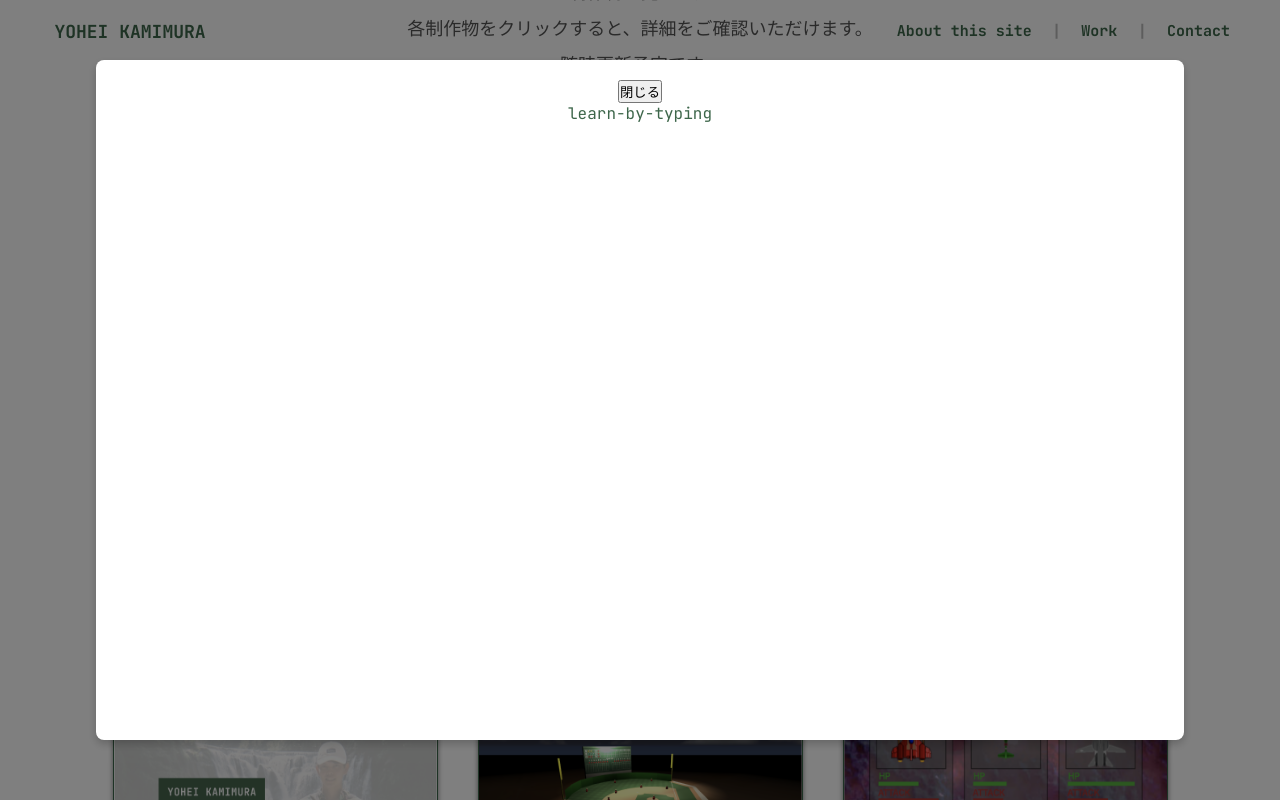
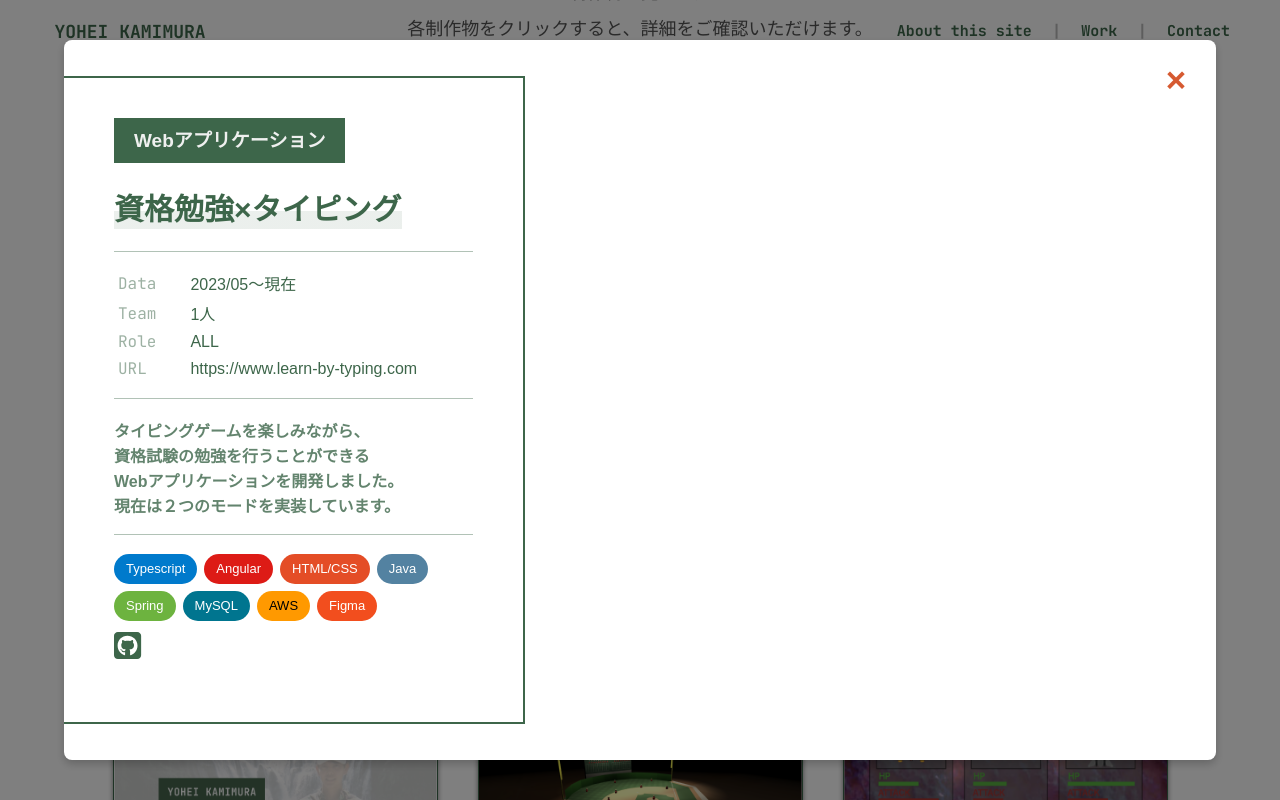
Before and after one commit to oh-my-kamimura/my-engineer-portfolio, a Next.js app: page / in a window 1280 px wide. Both pictures are taken after a click on the button 275 px from the left and 2469 px from the top of the page. Shown: the part 2069-2869 px from the top of the page. Built offline with nearby package versions, Linux system fonts and the light colour scheme; a web font is replaced by a local one.

Commit message:
add: モーダルの左側を作成

```diff
--- a/src/app/components/Work.tsx
+++ b/src/app/components/Work.tsx
@@ -39,7 +39,7 @@ export default function Work() {
 						id: "schedule-matching-app",
 						imageSrc: "schedule-matching-app.png",
 						title: "日程調整アプリ「ラク調」",
-						platform: "モバイルアプリ（iPhone × android）【開発中】",
+						platform: "モバイルアプリ【開発中】",
 						usedService: ["Typescript", "ReactNative", "Firebase", "Figma"],
 						description: "友人との日程調整をストレスフリーにする¥nモバイルアプリを開発しました。¥n友人同士の遊びの掲示板や、カレンダーに¥n基づいた回答機能などを備えています。",
 						githubUrl: "https://github.com/oh-my-kamimura/schedule-matching-app"
--- a/src/app/components/WorkCard.tsx
+++ b/src/app/components/WorkCard.tsx
@@ -8,30 +8,13 @@ import { useState } from "react";
 
 import Modal from "./WorkModal";
 import { WorkType } from "../types/work";
+import serviceColorMap from "../types/colorMap";
 
 
 export default function WorkCard(props: {work: WorkType}) {
 	const [isModalOpen, setModalOpen] = useState(false);
 	const handleButtonClick = () => {
 		setModalOpen(true);
-	};
-
-	type ColorMap = { [key: string]: [backgroundColor: string, fontColor: string]; };
-	const serviceColorMap: ColorMap = {
-		"HTML/CSS": ["#E44D26", "white"],
-		Typescript: ["#007ACC", "white"],
-		Angular: ["#DD1B16", "white"],
-		Java: ["#5382A1", "white"],
-		Spring: ["#6DB33F", "white"],
-		AWS: ["#FF9900", "black"],
-		Figma: ["#F24E1E", "white"],
-		Javascript: ["#F7DF1E", "black"],
-		Firebase: ["#FFCA28", "black"],
-		ReactNative: ["#20232A", "#61DAFB"],
-		MySQL: ["#00758F", "white"],
-		"Next.js": ["#444444", "white"],
-		"C#": ["#68217A", "white"],
-		"Unity": ["#444444", "white"],
 	};
 
 	return (
@@ -78,7 +61,7 @@ export default function WorkCard(props: {work: WorkType}) {
 						))}
 					</div>
 					{props.work.githubUrl ? (
-						<a href={props.work.githubUrl} className={styles.github}>
+						<a href={props.work.githubUrl} className={styles.github} target="_blank">
 							<FontAwesomeIcon icon={faSquareGithub} />
 						</a>
 					) : (
--- a/src/app/components/WorkModal.tsx
+++ b/src/app/components/WorkModal.tsx
@@ -1,6 +1,11 @@
 import React from "react";
+import { FontAwesomeIcon } from "@fortawesome/react-fontawesome";
+import { faSquareGithub } from '@fortawesome/free-brands-svg-icons';
+
 import styles from "../../styles/WorkModal.module.scss";
 import { WorkType } from "../types/work";
+import serviceColorMap from "../types/colorMap";
+
 
 export default function Modal(props: {isOpen: boolean, onClose: () => void, content: WorkType }) {
 	if (!props.isOpen) return null;
@@ -8,9 +13,73 @@ export default function Modal(props: {isOpen: boolean, onClose: () => void, cont
 	return (
 		<div className={styles.modalOverlay} onClick={props.onClose}>
 			<div className={styles.modalContent} onClick={(e) => e.stopPropagation()}>
-				<button className={styles.closeButton} onClick={props.onClose}>閉じる</button>
+				<button className={styles.closeButton} onClick={props.onClose}>×</button>
 				<div className={styles.leftContainer}>
-					{props.content.id}
+					<div className={styles.platform}>
+						{props.content.platform}
+					</div>
+					<h3 className={styles.title}>
+						{props.content.title}
+					</h3>
+					<div className={styles.divideLine}/>
+					<table>
+						<tbody>
+							<tr>
+								<td className={styles.firstColumn}>Data</td>
+								<td className={styles.secondColumn}>2023/05〜現在</td>
+							</tr>
+							<tr>
+								<td className={styles.firstColumn}>Team</td>
+								<td className={styles.secondColumn}>1人</td>
+							</tr>
+							<tr>
+								<td className={styles.firstColumn}>Role</td>
+								<td className={styles.secondColumn}>ALL</td>
+							</tr>
+							<tr>
+								<td className={styles.firstColumn}>URL</td>
+								<td className={styles.secondColumn}>
+									<a href="https://www.learn-by-typing.com" target="_blank">
+										https://www.learn-by-typing.com
+									</a>
+								</td>
+							</tr>
+						</tbody>
+					</table>
+					<div className={styles.divideLine}/>
+					<div className={styles.description}>
+						{props.content.description.split("¥n").map((line, index) => (
+							<React.Fragment key={index}>
+								{line}
+								<br />
+							</React.Fragment>
+						))}
+					</div>
+					<div className={styles.divideLine}/>
+					<div className={styles.serviceFrame}>
+						{props.content.usedService.map((service, index) => {
+							const [backgroundColor, fontColor] = serviceColorMap[service];
+							return (
+								<div
+									key={index}
+									className={styles.serviceElement}
+									style={{
+										backgroundColor: backgroundColor,
+										color: fontColor,
+									}}
+								>
+									{service}
+								</div>
+							)
+						})}
+					</div>
+					{props.content.githubUrl ? (
+						<a href={props.content.githubUrl} className={styles.github} target="_blank">
+							<FontAwesomeIcon icon={faSquareGithub} />
+						</a>
+					) : (
+						<></>
+					)}
 				</div>
 			</div>
 		</div>
--- a/src/app/globals.css
+++ b/src/app/globals.css
@@ -1,6 +1,7 @@
 :root {
   --background: #EFF0EF;
   --foreground: #3D664A;
+  --accent-color: #D65A31;
 
   --font-color: #555555;
   --font-color-reverse: #EFF0EF;
--- /dev/null
+++ b/src/app/types/colorMap.ts
@@ -0,0 +1,19 @@
+type ColorMap = { [key: string]: [backgroundColor: string, fontColor: string]; };
+const serviceColorMap: ColorMap = {
+	"HTML/CSS": ["#E44D26", "white"],
+	Typescript: ["#007ACC", "white"],
+	Angular: ["#DD1B16", "white"],
+	Java: ["#5382A1", "white"],
+	Spring: ["#6DB33F", "white"],
+	AWS: ["#FF9900", "black"],
+	Figma: ["#F24E1E", "white"],
+	Javascript: ["#F7DF1E", "black"],
+	Firebase: ["#FFCA28", "black"],
+	ReactNative: ["#20232A", "#61DAFB"],
+	MySQL: ["#00758F", "white"],
+	"Next.js": ["#444444", "white"],
+	"C#": ["#68217A", "white"],
+	"Unity": ["#444444", "white"],
+};
+
+export default serviceColorMap;
--- a/src/styles/WorkCard.module.scss
+++ b/src/styles/WorkCard.module.scss
@@ -12,6 +12,7 @@ $card-height: 495px;
 	border-radius: 10px;
 	box-shadow: 0px 0px 5px 0px rgba(0, 0, 0, 0.5);
 	transition: 0.3s cubic-bezier(0.5, 1, 0.89, 1);
+	cursor: pointer;
 	&:hover {
 		transform: scale(1.03);
 	}
--- a/src/styles/WorkModal.module.scss
+++ b/src/styles/WorkModal.module.scss
@@ -10,11 +10,99 @@
     align-items: center;
     z-index: 1000;
 	.modalContent {
+		position: relative;
 		background-color: white;
-		width: 85%;
-		height: 85%;
-		padding: 20px;
+		width: 90%;
+		height: 90%;
 		border-radius: 8px;
 		box-shadow: 0 4px 8px rgba(0, 0, 0, 0.2);
+		font-family: var(--font-noto-sans-jp);
+		.leftContainer {
+			position: absolute;
+			left: 0;
+			top: 5%;
+			display: inline-block;
+			width: 40%;
+			height: 90%;
+			text-align: left;
+			padding: 40px 50px;
+			border-top: 2px solid var(--foreground);
+			border-right: 2px solid var(--foreground);
+			border-bottom: 2px solid var(--foreground);
+			.platform {
+				display: inline-block;
+				padding: 0 20px;
+				height: 45px;
+				line-height: 45px;
+				text-align: center;
+				font-size: 19px;
+				font-weight: 700;
+				background-color: var(--foreground);
+				color: var(--font-color-reverse);
+				margin-bottom: 20px;
+			}
+			.title {
+				margin: 2px 0 7px;
+				padding: 0;
+			}
+			.divideLine {
+				width: 100%;
+				margin: 15px 0;
+				border-top: 1px solid var(--foreground);
+				opacity: 0.4;
+			}
+			td {
+				padding: 2px;
+			}
+			.firstColumn {
+				padding-right: 30px;
+				color: var(--foreground);
+				opacity: 0.5;
+				font-family: var(--font-jet-brains-mono);
+			}
+			.secondColumn {
+				color: var(--foreground);
+			}
+			.description {
+				margin-top: 20px;
+				font-size: 16px;
+				font-weight: 600;
+				line-height: 25px;
+				opacity: 0.8;
+			}
+			.serviceElement {
+				display: inline-block;
+				height: 30px;
+				line-height: 20px;
+				padding: 5px 12px;
+				margin: 3.5px 7px 3.5px 0;
+				border-radius: 30px;
+				background-color: gray;
+				font-size: 13px;
+				color: var(--font-color-reverse);
+			}
+			.github {
+				display: inline-block;
+				margin-top: 5px;
+				font-size: 31px;
+			}
+		}
+	}
+	.closeButton {
+		position: absolute;
+		top: 20px;
+		right: 20px;
+		width: 40px;
+		height: 40px;
+		display: flex;
+		justify-content: center;
+		align-items: center;
+		border: none;
+		// border-radius: 50%;
+		background-color: transparent;
+		color: var(--accent-color);
+		font-size: 35px;
+		font-weight: 700;
+		cursor: pointer;
 	}
 }
```
